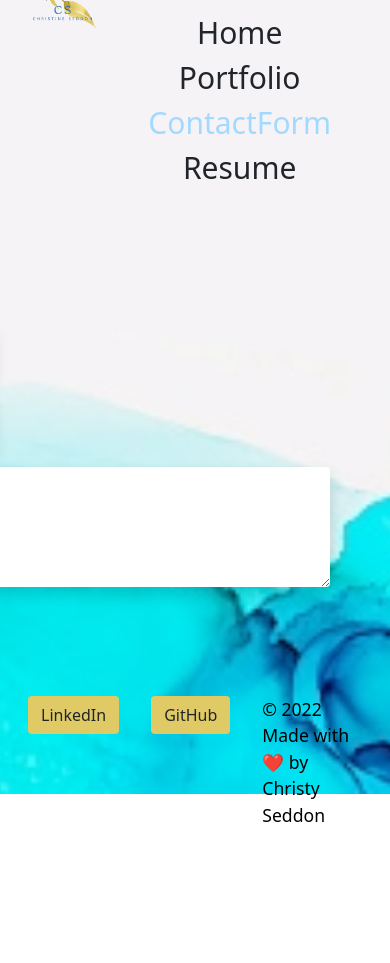
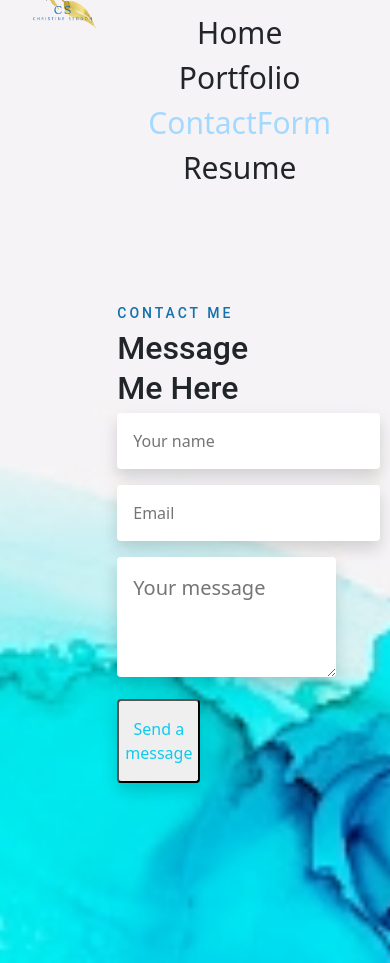
Before and after one commit to CSeddon01/cseddon_portfolio, a React (Create React App) app: page / in a window 390 px wide. Both pictures are taken after a click on the element "ContactForm". Before the commit the page ends 844 px from the top, so only its background shows below. Built offline with nearby package versions, Linux system fonts and the light colour scheme.

Commit message:
added Readme, comments

```diff
--- a/src/components/About.jsx
+++ b/src/components/About.jsx
@@ -1,13 +1,13 @@
 import React from 'react';
 
+//About section on front page.  The "Welcome" is animated on mouse hover.
 export default function About() {
     return (
-
         <section className='bg_color' id='about'>
             <div className='container'>
                 <div className='row align-items-center flex-row-reverse'>
                     <container className='col-lg-6'>
-                      <h1 className='letter'>Welcome!</h1>
+                        <h1 className='letter'>Welcome!</h1>
                         <div className='about_area_content_two'>
                             <div className='section_title_two undefined'>
                             </div>
--- a/src/components/ContactForm.jsx
+++ b/src/components/ContactForm.jsx
@@ -1,4 +1,6 @@
 import React, { useState } from 'react';
+
+//contact form made with Herotofu.  This allows emails to be submitte to my account. Also, after user submits email, they will recieve a confirmation text on the screen.
 
 const FORM_ENDPOINT = 'https://public.herotofu.com/v1/b9c80780-cfbf-11ec-a821-6590c8b23a22';
 const ContactForm = () => {
@@ -19,7 +21,7 @@ const ContactForm = () => {
     }
 
     return (
-        <container className='col-lg-6 float-end'>
+        <main className='col-lg-6 float-end'>
             <div className='react-reveal'>
                 <container className='section_title_two '>
                     <h6> Contact Me</h6>
@@ -67,7 +69,7 @@ const ContactForm = () => {
                     </form>
                 </container>
             </div>
-        </container>
+        </main>
     );
 };
 
--- a/src/components/Footer.jsx
+++ b/src/components/Footer.jsx
@@ -1,5 +1,6 @@
 import React from 'react';
 
+//footer with LinkedIn and GitHub links
 export default function Footer() {
   return (
 
--- a/src/components/Nav.jsx
+++ b/src/components/Nav.jsx
@@ -2,14 +2,11 @@ import React from 'react';
 import logo from '../assets/images/CS_logo_blue.png';
 import Navbar from './Navbar';
 
-
-
-
 export default function Nav(props) {
 
+    //logo side of the Navbar
     const { pages = [], setcurrentPage, currentPage } = props;
     return (
-
         <div className='body-wrapper'>
             <div className='sticky-outer-wrapper'>
                 <div className='sticky-inner-wrapper'>
--- a/src/components/Navbar.jsx
+++ b/src/components/Navbar.jsx
@@ -1,6 +1,7 @@
 import React, { useEffect } from 'react';
 import { capitalizeFirstLetter } from '../utils/helpers';
 
+// navigation bar side of Navbar.  This displays the page name in the tab too.
 export default function Navbar(props) {
     const { pages = [], setcurrentPage, currentPage } = props;
 
--- a/src/components/Portfolio.jsx
+++ b/src/components/Portfolio.jsx
@@ -2,7 +2,7 @@ import React from 'react';
 import slides from './slides.json';
 import Projects from './Projects';
 
-
+//Connects the slides to the projects properites
 export default function Portfolio() {
     return (
         <div className='container'>
--- a/src/components/Projects.jsx
+++ b/src/components/Projects.jsx
@@ -2,6 +2,7 @@ import React from 'react';
 import OverlayTrigger from 'react-bootstrap/OverlayTrigger';
 import Tooltip from 'react-bootstrap/Tooltip';
 
+// Uses properties to link slides and display them.  This contains an Overlay Trigger, which is a tool tip next to the button"
 export default function Projects(props) {
     const renderTooltip = (props) => (
         <Tooltip id='button-tooltip' {...props}>
--- a/src/index.css
+++ b/src/index.css
@@ -26,7 +26,7 @@ html {
 
 .homepage-bgimage {
   background-image: url(./assets/images/bluebg.jpg);
-  height: 100vh;
+  height: 120vh;
   background-position: center;
   background-repeat: no-repeat;
   background-size: cover;
@@ -243,7 +243,6 @@ textarea {
   cursor: pointer;
 }
 
-
 /* Contact css start */
 .get_item {
   margin-top: 25px;
@@ -257,7 +256,6 @@ textarea {
 
 .section_title_two {
   margin-bottom: 70px;
-
 }
 
 .section_title_two h6 {
@@ -284,7 +282,6 @@ textarea {
 .footer {
   position: "fixed";
   margin-bottom: 0px;
-
 }
 
 @media screen and (max-width: 960px) {
@@ -298,20 +295,25 @@ textarea {
 }
 
 @media screen and (max-width: 768px) {
-
-  .container  {
+  .container {
+    max-width: 100%;
     font-size: 20px;
     margin-top: -50px;
     margin-right: 25px;
   }
 
-  .container> h2  {
+  .container > h2 {
     font-size: 20px;
     margin-top: -50px;
     margin-right: 25px;
   }
 
- h4  {
+  textarea {
+    max-width: 300%;
+    font-size: 20px;
+  }
+
+  h4 {
     font-size: 20px;
     margin-top: -0px;
     margin-right: 200px;
@@ -321,8 +323,13 @@ textarea {
     display: block;
     text-decoration: none;
   }
+
   .btn {
     width: 35%;
-    height: 25%
+    height: 25%;
+  }
+
+  footer {
+    display: none;
   }
 }
```
Also changed, not shown: src/App.js (+9 -8 lines), src/components/Resume.jsx (+6 -5 lines), 1 other file (tests, documents, lock files or other folders).
